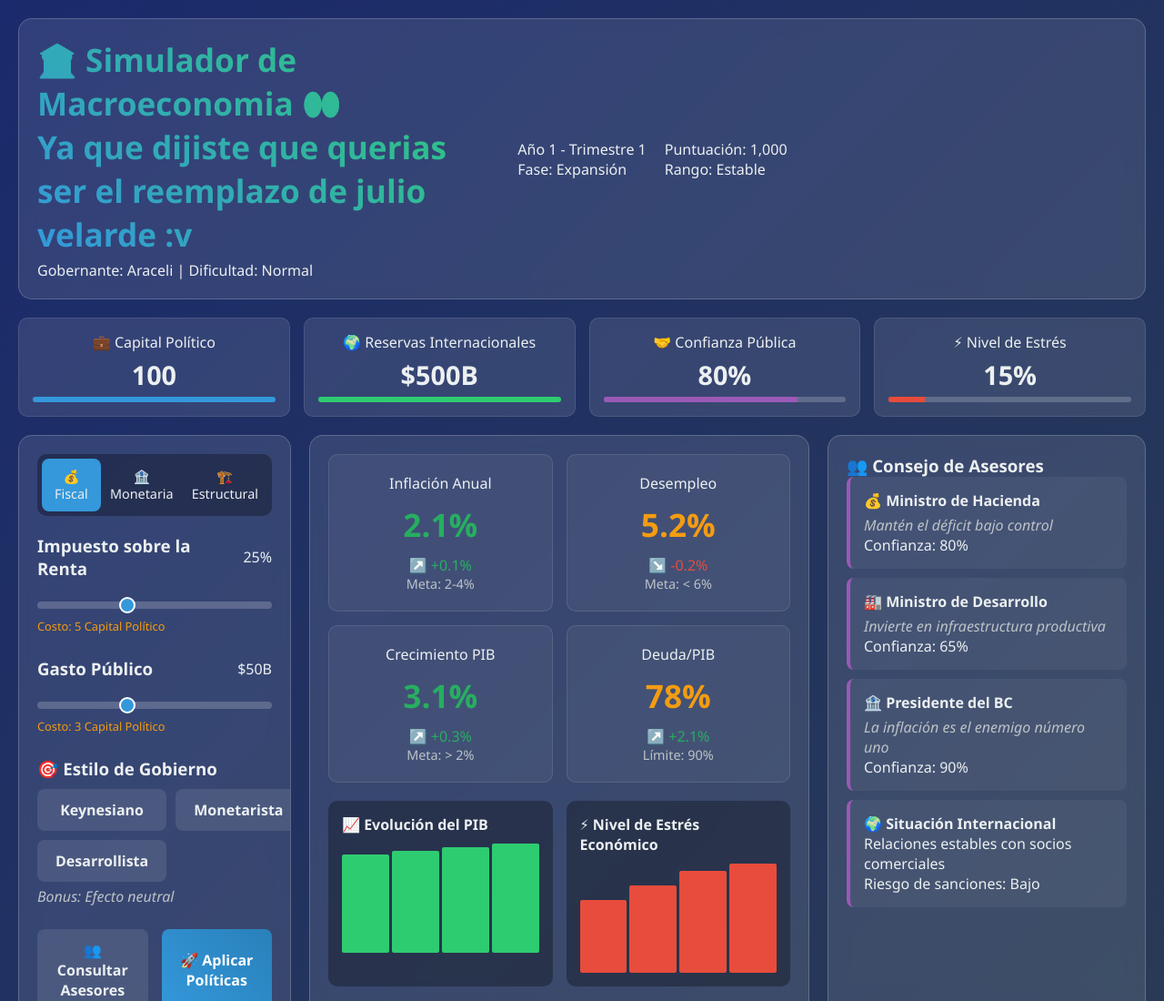
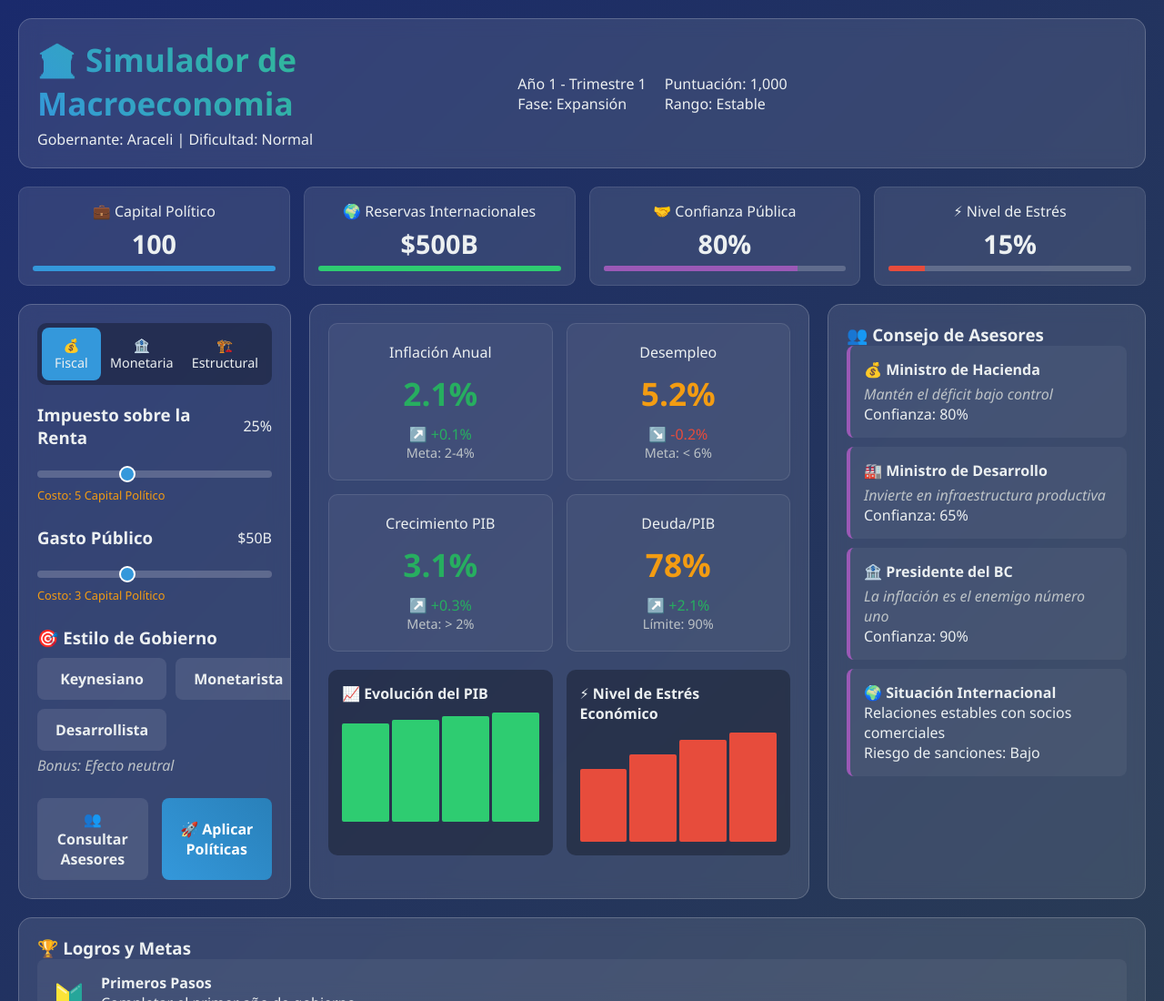
Before and after one commit to JuandeDiosAra/mencion-, a plain HTML site: page index.html in a window 1280 px wide. Shown: the top 1100 px of the page at 91% size. Drawn offline with Linux system fonts and the light colour scheme.

Commit message:
Update index.html

```diff
--- a/index.html
+++ b/index.html
@@ -437,7 +437,7 @@
         <!-- Header Principal -->
         <div class="game-header">
             <div class="game-title">
-                <h1>🏛️ Simulador de Macroeconomia 👀<br>Ya que dijiste que querias ser el reemplazo de julio velarde :v</h1>
+                <h1>🏛️ Simulador de Macroeconomia <br></h1>
                 <p>Gobernante: <span id="player-name">Araceli</span> | Dificultad: <span id="difficulty">Normal</span></p>
             </div>
             <div class="time-display">
```
